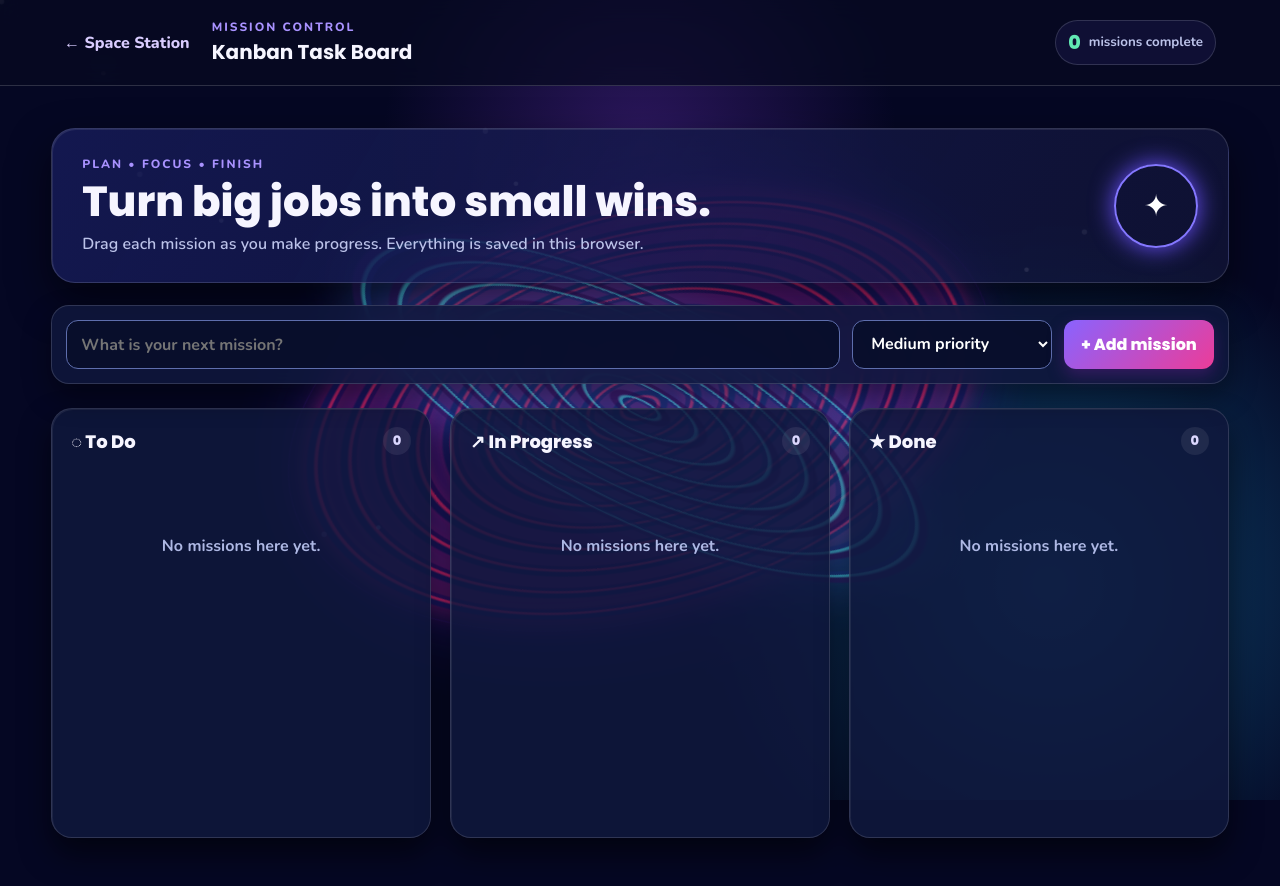
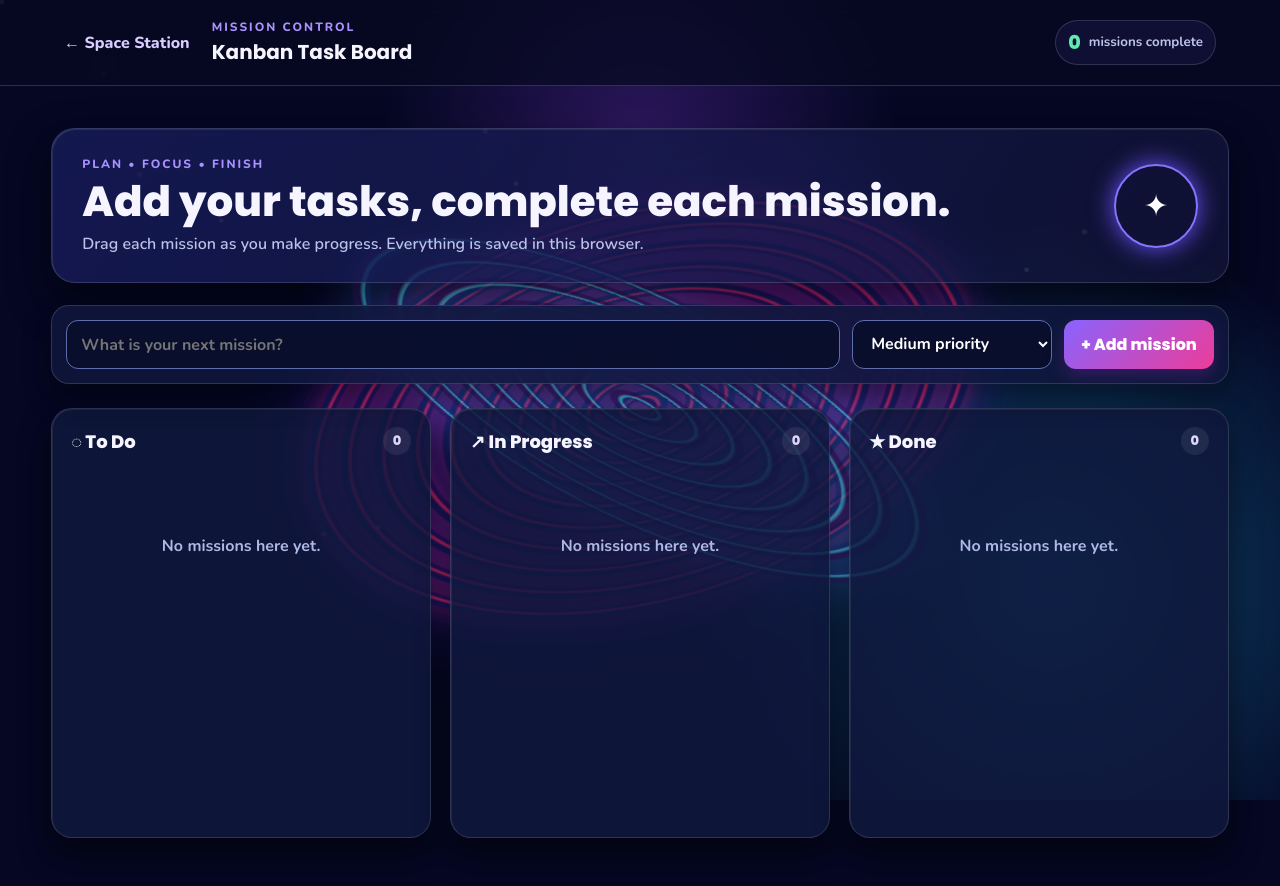
Before and after one commit to apsarshareef12345-dotcom/codex-10-apps, a website: page apps/01-kanban-board/index.html in a window 1280 px wide. Drawn offline with nearby package versions, Linux system fonts and the light colour scheme.

Commit message:
Update index.html

```diff
--- a/apps/01-kanban-board/index.html
+++ b/apps/01-kanban-board/index.html
@@ -31,7 +31,7 @@
     <section class="hero">
       <div>
         <p class="eyebrow">PLAN • FOCUS • FINISH</p>
-        <h2>Turn big jobs into small wins.</h2>
+        <h2>Add your tasks, complete each mission.</h2>
         <p>Drag each mission as you make progress. Everything is saved in this browser.</p>
       </div>
 
```
